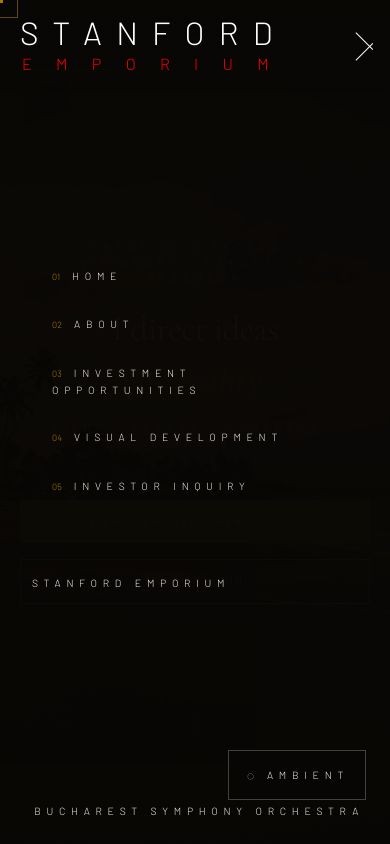
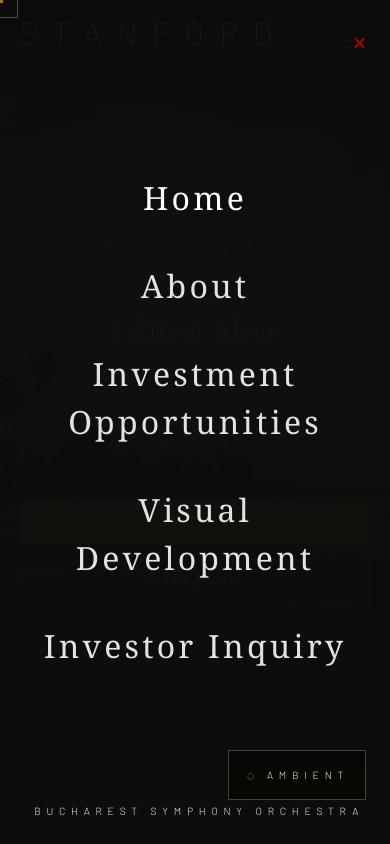
Before and after one commit to danielarmonstanford/SE-Film-Slate, a React (Vite) app: page / in a window 390 px wide. Both pictures are taken after a click on the button "Open menu". Shown: the top 844 px of the page. Built offline with nearby package versions, Linux system fonts and the light colour scheme.

Commit message:
Add mobile hamburger menu at 768px breakpoint

```diff
--- a/src/components/Layout.tsx
+++ b/src/components/Layout.tsx
@@ -67,7 +67,7 @@ export default function Layout({ children, setIsHovering }: LayoutProps) {
         </Link>
 
         {/* Desktop nav links */}
-        <div className="hidden lg:flex gap-10 items-center">
+        <div className="desktop-nav-links hidden md:flex gap-10 items-center">
           {navItems.filter(item => item.name !== 'Home').map((item) => (
             <Link
               key={item.name}
@@ -83,55 +83,71 @@ export default function Layout({ children, setIsHovering }: LayoutProps) {
           ))}
         </div>
 
-        <div className="lg:w-[180px] hidden lg:block" />
+        <div className="desktop-nav-cta md:w-[180px] hidden md:block" />
 
         {/* Mobile hamburger */}
         <button
-          className="lg:hidden flex flex-col justify-center items-end gap-[5px] w-8 h-8 z-[210] relative"
+          className="mobile-menu-btn"
           onClick={() => setMobileOpen(prev => !prev)}
           aria-label={mobileOpen ? 'Close menu' : 'Open menu'}
+          style={{ background: 'none', border: 'none', cursor: 'pointer', padding: '8px', display: 'none' }}
         >
-          <span
-            className="block h-[1px] bg-white transition-all duration-300 origin-right"
-            style={{ width: mobileOpen ? '24px' : '24px', transform: mobileOpen ? 'rotate(-45deg) translateY(4px)' : 'none' }}
-          />
-          <span
-            className="block h-[1px] bg-white transition-all duration-300"
-            style={{ width: '16px', opacity: mobileOpen ? 0 : 1 }}
-          />
-          <span
-            className="block h-[1px] bg-white transition-all duration-300 origin-right"
-            style={{ width: mobileOpen ? '24px' : '20px', transform: mobileOpen ? 'rotate(45deg) translateY(-4px)' : 'none' }}
-          />
+          <div style={{ width: '22px', height: '1px', background: '#e5e2e1', marginBottom: '5px' }} />
+          <div style={{ width: '22px', height: '1px', background: '#e5e2e1', marginBottom: '5px' }} />
+          <div style={{ width: '14px', height: '1px', background: '#CC0000' }} />
         </button>
       </nav>
 
       {/* MOBILE MENU OVERLAY */}
+      {mobileOpen && (
         <div
-        className={`fixed inset-0 z-[190] bg-[rgba(8,7,5,0.97)] flex flex-col justify-center items-start px-8 transition-all duration-500 lg:hidden ${
-          mobileOpen ? 'opacity-100 pointer-events-auto' : 'opacity-0 pointer-events-none'
-        }`}
+          style={{
+            position: 'fixed', inset: 0, zIndex: 300,
+            background: 'rgba(13,13,13,0.97)',
+            display: 'flex', flexDirection: 'column',
+            justifyContent: 'center', alignItems: 'center',
+          }}
         >
-        <nav className="flex flex-col gap-8 w-full">
-          {navItems.map((item, i) => (
+          {/* Close button */}
+          <button
+            onClick={() => setMobileOpen(false)}
+            style={{
+              position: 'absolute', top: '24px', right: '24px',
+              background: 'none', border: 'none', cursor: 'pointer',
+              color: '#CC0000', fontSize: '2rem', lineHeight: 1,
+            }}
+            aria-label="Close menu"
+          >
+            ×
+          </button>
+
+          <nav style={{ display: 'flex', flexDirection: 'column', alignItems: 'center', width: '100%' }}>
+            {navItems.map((item) => (
               <Link
                 key={item.name}
                 to={item.path}
-              className={`label-text text-[11px] tracking-[0.35em] uppercase transition-all duration-300 ${
-                location.pathname === item.path ? 'text-white' : 'text-[rgba(244,239,230,0.55)]'
-              } hover:text-[var(--bronze)]`}
-              style={{ transitionDelay: mobileOpen ? `${i * 60}ms` : '0ms', transform: mobileOpen ? 'translateX(0)' : 'translateX(-16px)', opacity: mobileOpen ? 1 : 0 }}
                 onClick={() => setMobileOpen(false)}
+                style={{
+                  fontFamily: "'Noto Serif', serif",
+                  fontSize: '2rem',
+                  letterSpacing: '0.1em',
+                  color: location.pathname === item.path ? '#ffffff' : '#e5e2e1',
+                  padding: '20px 0',
+                  textDecoration: 'none',
+                  display: 'block',
+                  textAlign: 'center',
+                  width: '100%',
+                  transition: 'color 0.2s',
+                }}
+                onMouseEnter={e => (e.currentTarget.style.color = '#CC0000')}
+                onMouseLeave={e => (e.currentTarget.style.color = location.pathname === item.path ? '#ffffff' : '#e5e2e1')}
               >
-              <span className="text-[var(--bronze)] mr-3 text-[9px]">0{i + 1}</span>
                 {item.label}
               </Link>
             ))}
           </nav>
-        <div className="mt-16 label-text text-[8px] tracking-[0.3em] text-[rgba(244,239,230,0.25)] uppercase">
-          Stanford Emporium
         </div>
-      </div>
+      )}
 
       <main>{children}</main>
 
--- a/src/index.css
+++ b/src/index.css
@@ -188,6 +188,13 @@ nav.scrolled {
   cursor: grabbing;
 }
 
+/* ── MOBILE NAV ── */
+@media (max-width: 768px) {
+  .mobile-menu-btn { display: block !important; }
+  .desktop-nav-links { display: none !important; }
+  .desktop-nav-cta { display: none !important; }
+}
+
 /* ── MOBILE OPTIMIZATION ── */
 @media (max-width: 768px) {
 
```
Lines whose indentation alone changed are shown as unchanged.
